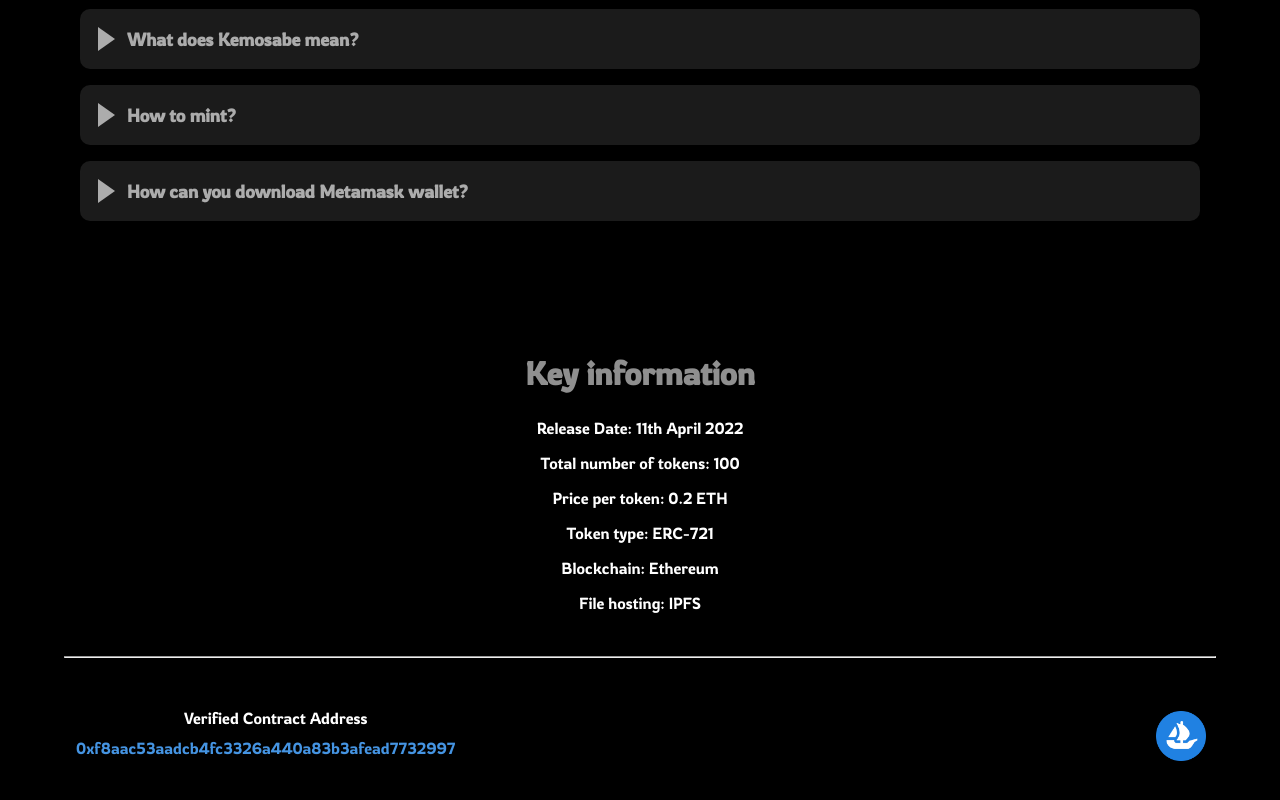
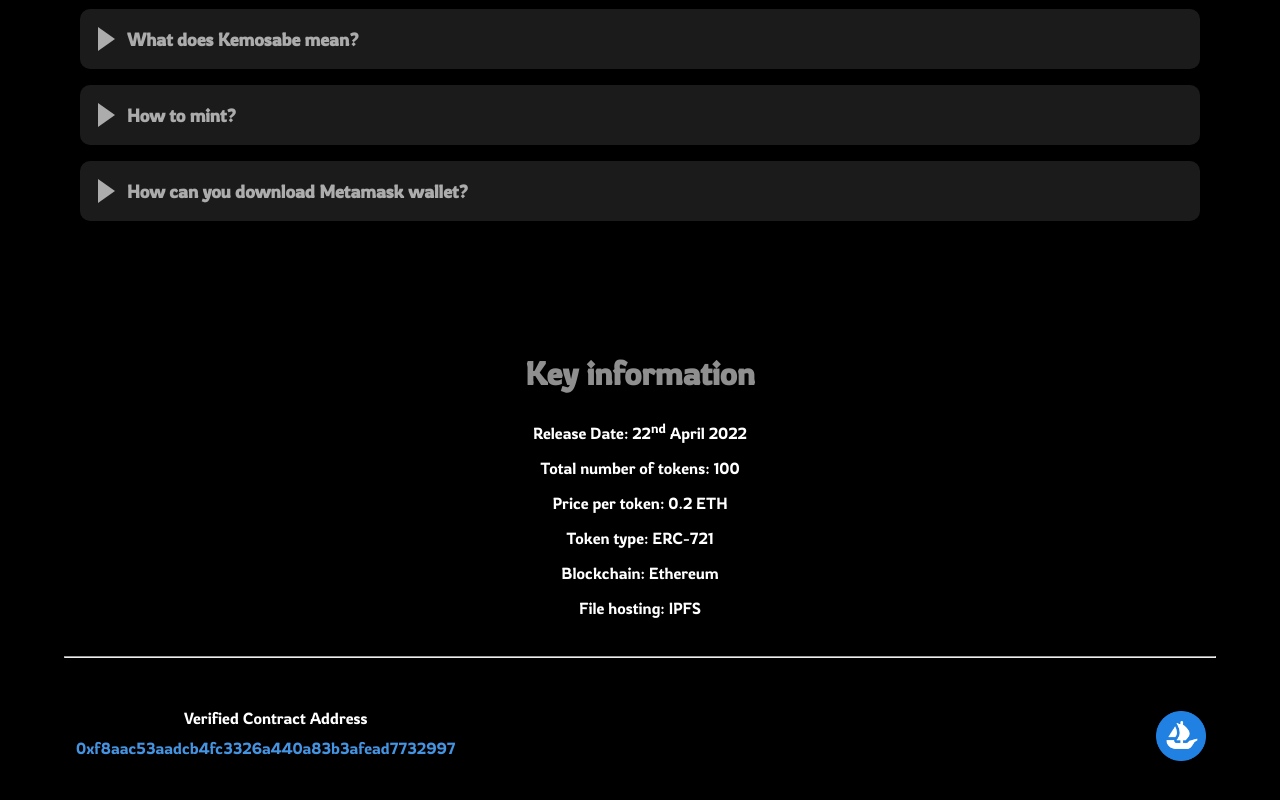
Before and after one commit to blockboard/ai-art-nft-01, a React (Create React App) app: page / in a window 1280 px wide. Shown: the part 2094-2894 px from the top of the page. Built offline with nearby package versions, Linux system fonts and the light colour scheme.

Commit message:
fix: fixing releasisng time

```diff
--- a/src/components/keyInfo/keyInfo.js
+++ b/src/components/keyInfo/keyInfo.js
@@ -7,7 +7,7 @@ function keyInfo() {
       <div className="key-info">
         <h1 className="key-info-header">Key information</h1>
         <p className="key-info-paragraph">
-          Release Date: 11th April 2022 <br />
+          Release Date: 22<sup>nd</sup> April 2022 <br />
           Total number of tokens: 100 <br />
           Price per token: 0.2 ETH <br />
           Token type: ERC-721 <br />
```
